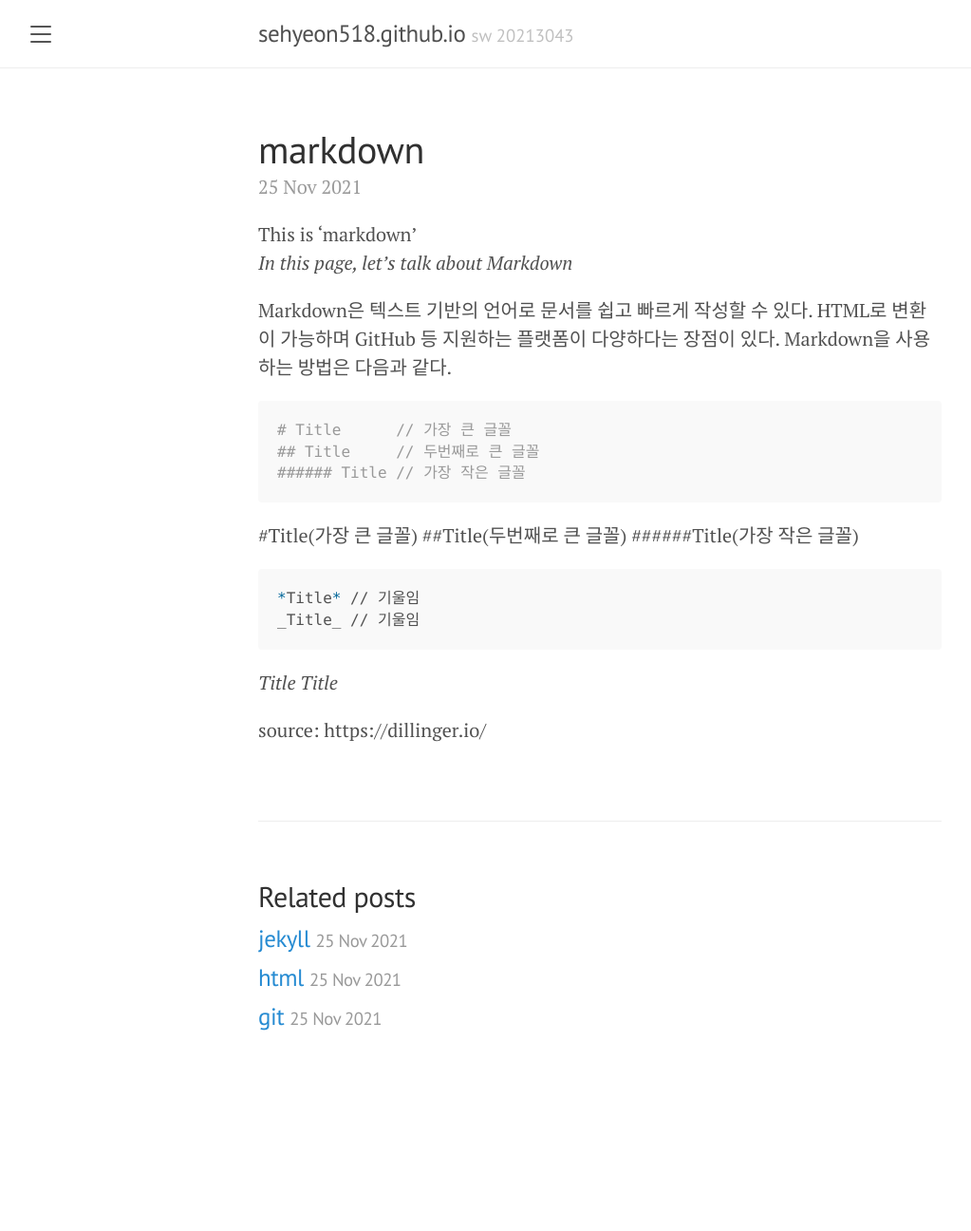
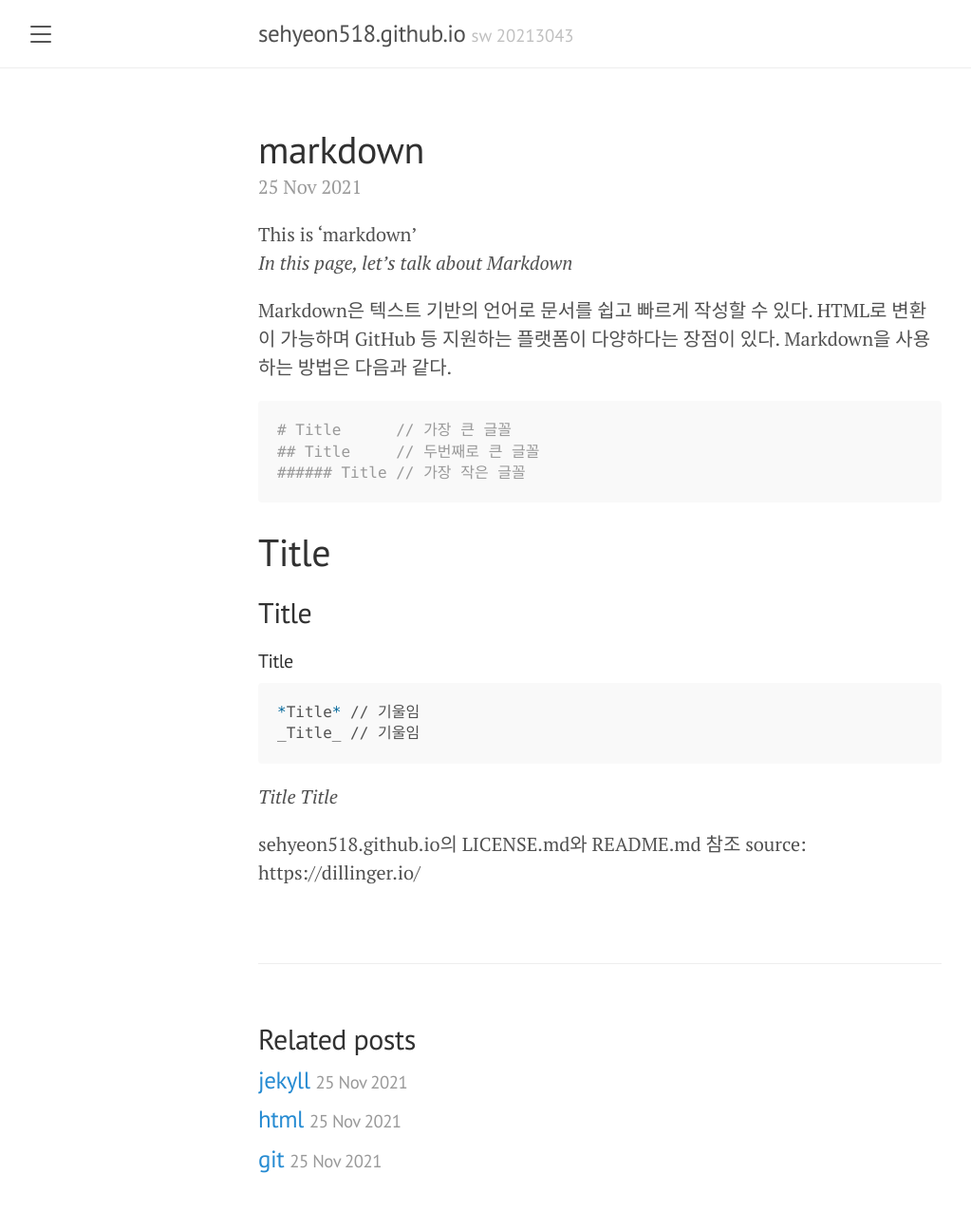
Before and after one commit to sehyeon518/sehyeon518.github.io, a Jekyll site: the page built from _posts/2021-11-25-markdown.md, in a window 1280 px wide. Shown: the whole page at 95% size, without its empty margins (8-1031 px from the left). Built offline with Jekyll 4.4.1, drawn with Linux system fonts in a browser that asks for light colours; before the commit the page ends 1146 px from its top, so only the background shows below that.

Commit message:
Update markdown files

````diff
--- a/_posts/2021-11-25-markdown.md
+++ b/_posts/2021-11-25-markdown.md
@@ -13,9 +13,9 @@ Markdown은 텍스트 기반의 언어로 문서를 쉽고 빠르게 작성할
 ## Title     // 두번째로 큰 글꼴
 ###### Title // 가장 작은 글꼴
 ```
-#Title(가장 큰 글꼴)
-##Title(두번째로 큰 글꼴)
-######Title(가장 작은 글꼴)
+# Title
+## Title
+###### Title
 
 ```sh
 *Title* // 기울임
@@ -24,4 +24,5 @@ _Title_ // 기울임
 *Title*
 _Title_
 
+sehyeon518.github.io의 LICENSE.md와 README.md 참조
 source: https://dillinger.io/
````
Also changed, not shown: _posts/2021-11-25-html.md (+2 -1 lines), README.md.
